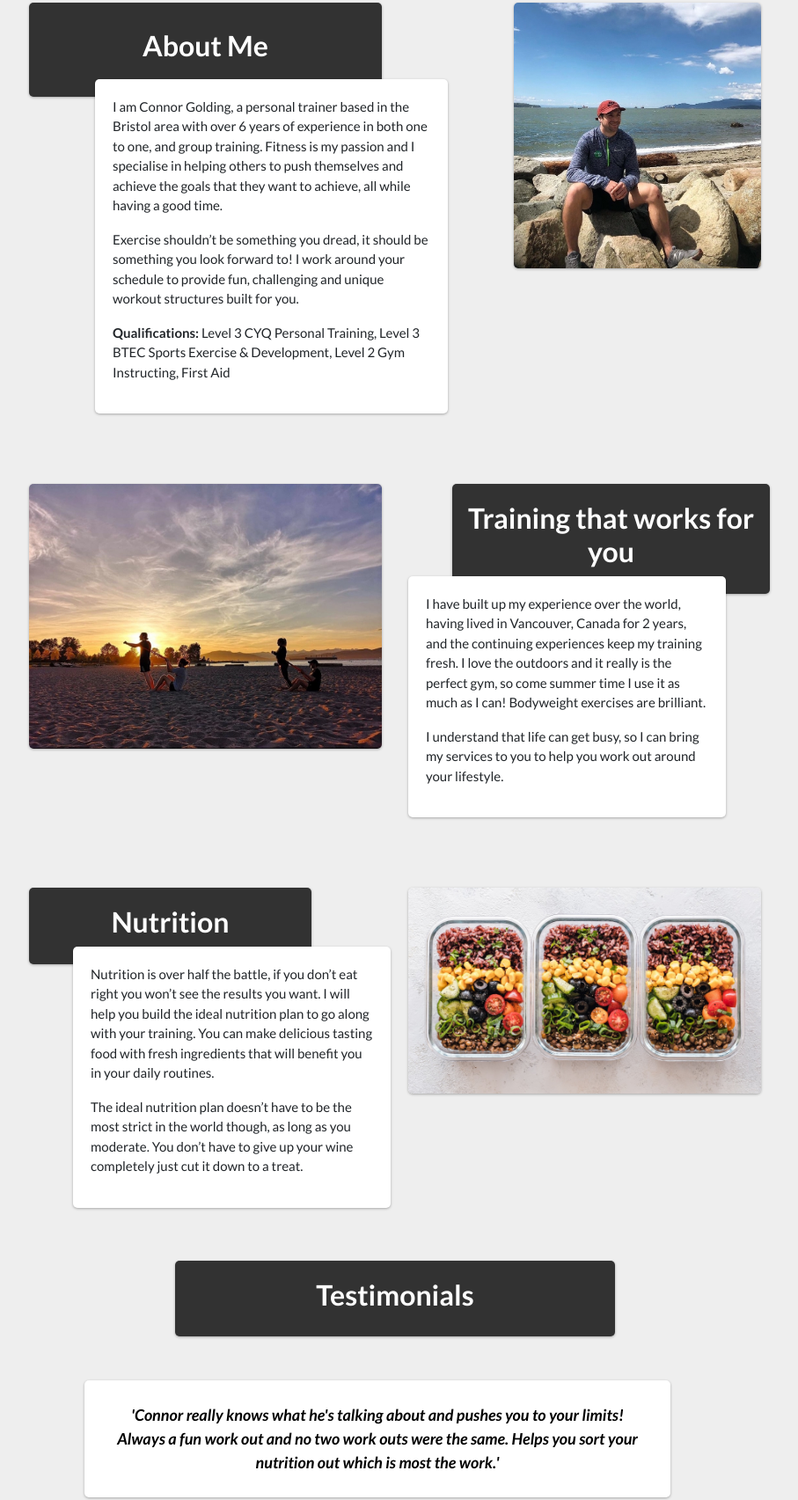
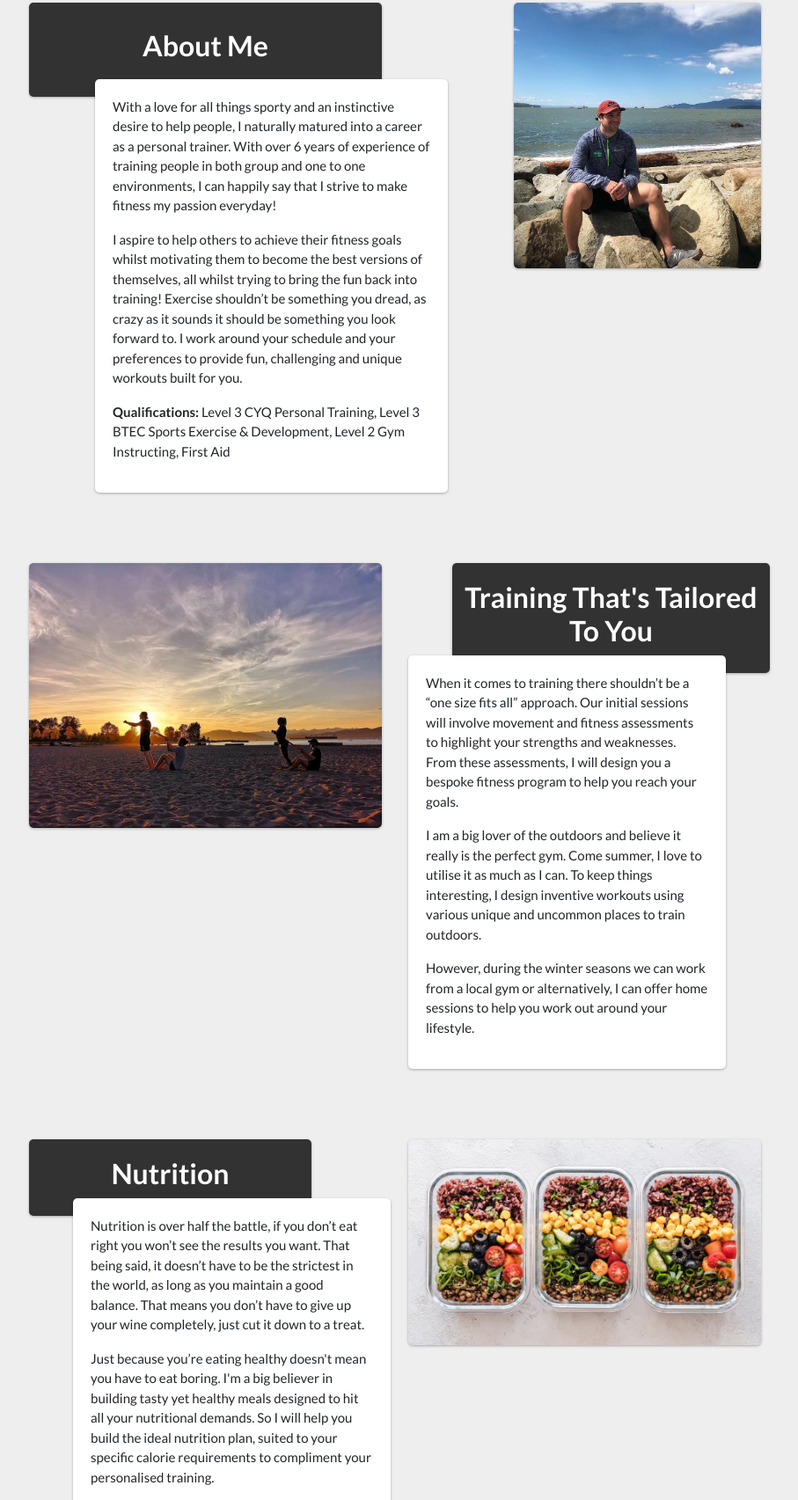
Before and after one commit to jpaul24/realgoodfitness, a website: page public/index.html in a window 1280 px wide. Shown: the part 897-2602 px from the top of the page at 88% size, without its empty margins (191-1098 px from the left). Drawn offline with nearby package versions, Linux system fonts and the light colour scheme; a script that the page names is missing.

Commit message:
editing the text in info

```diff
--- a/public/index.html
+++ b/public/index.html
@@ -42,8 +42,8 @@
               <h2>About Me</h2>
             </div>
             <div class="descript mob-pad">
-              <p>I am Connor Golding, a personal trainer based in the Bristol area with over 6 years of experience in both one to one, and group training. Fitness is my passion and I specialise in helping others to push themselves and achieve the goals that they want to achieve, all while having a good time.</p>
-              <p>Exercise shouldn’t be something you dread, it should be something you look forward to! I work around your schedule to provide fun, challenging and unique workout structures built for you.</p>
+              <p>With a love for all things sporty and an instinctive desire to help people, I naturally matured into a career as a personal trainer. With over 6 years of experience of training people in both group and one to one environments, I can happily say that I strive to make fitness my passion everyday!</p>
+              <p>I aspire to help others to achieve their fitness goals whilst motivating them to become the best versions of themselves, all whilst trying to bring the fun back into training! Exercise shouldn’t be something you dread, as crazy as it sounds it should be something you look forward to. I work around your schedule and your preferences to provide fun, challenging and unique workouts built for you.</p>
               <p><strong>Qualifications:</strong> Level 3 CYQ Personal Training, Level 3 BTEC Sports Exercise & Development, Level 2 Gym Instructing, First Aid</p>
             </div>
           </div>
@@ -64,11 +64,12 @@
 
         <div class="col-12 col-md-7 col-lg-6 about-1">
           <div class="train-contain">
-            <h2>Training that works for you</h2>
+            <h2>Training That's Tailored To You</h2>
           </div>
           <div class="train-descript mob-pad">
-            <p>I have built up my experience over the world, having lived in Vancouver, Canada for 2 years, and the continuing experiences keep my training fresh. I love the outdoors and it really is the perfect gym, so come summer time I use it as much as I can! Bodyweight exercises are brilliant.</p>
-            <p>I understand that life can get busy, so I can bring my services to you to help you work out around your lifestyle. </p>
+            <p>When it comes to training there shouldn’t be a “one size fits all” approach. Our initial sessions will involve movement and fitness assessments to highlight your strengths and weaknesses. From these assessments, I will design you a bespoke fitness program to help you reach your goals.</p>
+            <p>I am a big lover of the outdoors and believe it really is the perfect gym. Come summer, I love to utilise it as much as I can. To keep things interesting, I design inventive workouts using various unique and uncommon places to train outdoors.</p>
+            <p>However, during the winter seasons we can work from a local gym or alternatively, I can offer home sessions to help you work out around your lifestyle. </p>
           </div>
         </div>
       </div>
@@ -80,8 +81,8 @@
             <h2>Nutrition</h2>
           </div>
           <div class="nutrit-descript mob-pad">
-            <p>Nutrition is over half the battle, if you don’t eat right you won’t see the results you want. I will help you build the ideal nutrition plan to go along with your training. You can make delicious tasting food with fresh ingredients that will benefit you in your daily routines.</p>
-            <p>The ideal nutrition plan doesn’t have to be the most strict in the world though, as long as you moderate. You don’t have to give up your wine completely just cut it down to a treat.</p>
+            <p>Nutrition is over half the battle, if you don’t eat right you won’t see the results you want. That being said, it doesn’t have to be the strictest in the world, as long as you maintain a good balance. That means you don’t have to give up your wine completely, just cut it down to a treat. </p>
+            <p>Just because you’re eating healthy doesn't mean you have to eat boring. I'm a big believer in building tasty yet healthy meals designed to hit all your nutritional demands. So I will help you build the ideal nutrition plan, suited to your specific calorie requirements to compliment your personalised training.</p>
           </div>
         </div>
         <div class="col-12 col-md-6 col-lg-6 about-1">
@@ -94,7 +95,7 @@
         <h2>Testimonials</h2>
       </div>
       <div class="block animatable bounceInLeft">
-        <p>'Connor really knows what he's talking about and pushes you to your limits! Always a fun work out and no two work outs were the same. Helps you sort your nutrition out which is most the work.'</p>
+        <p>'Connor has extensive knowledge about the latest fitness trends and nutrition. He is exceptional at motivating you to achieve your personal goals and he keeps each workout fun and interesting!' - Carla</p>
       </div>
       <div class="block animatable bounceInRight">
         <p>'What a trainer! And he's not bad on the eyes either. Knowledgeable and motivational, works around you to help you to achieve the results that you want to'</p>
--- a/public/scss/testimonials.scss
+++ b/public/scss/testimonials.scss
@@ -11,7 +11,6 @@ $blue: rgb(50, 50, 50);
   border-radius: 5px;
   p {
     font-style: italic;
-    font-size: 18px;
     margin-bottom: 0;
   }
 }
```
Also changed, not shown: public/css/styles.css, public/css/testimonials.css.
